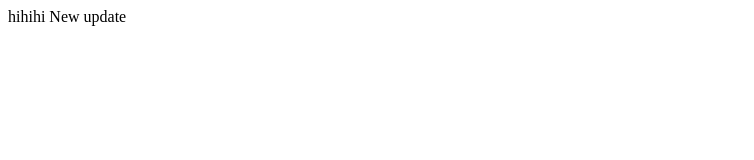
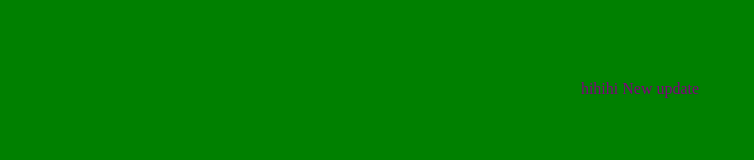
Before and after one commit to AnuragHMS/GitTest, a plain HTML site: page index.html in a window 1280 px wide. Shown: the whole page, without its empty margins (0-754 px from the left). Drawn offline with Linux system fonts and the light colour scheme.

Commit message:
Fixed styles.css and updated index.html

```diff
--- a/index.html
+++ b/index.html
@@ -1,12 +1,14 @@
 <!DOCTYPE html>
 <html lang="en">
 <head>
+    <link rel="stylesheet" type = "text/css" href="styles.css">
     <meta charset="UTF-8">
     <meta name="viewport" content="width=device-width, initial-scale=1.0">
     <title>Document</title>
-    <link rel="stylesheet" href="style.css">
+
 </head>
 <body>
+    <h1>Hi</h1>
     hihihi
     <script src="app.js"></script>
     New update
--- a/styles.css
+++ b/styles.css
@@ -1,4 +1,9 @@
 body {
-    background: green;
+    background-color: green;
     text-align: center;
+    color: purple;
 }
+
+h1 {
+    color: green;
+}
```
